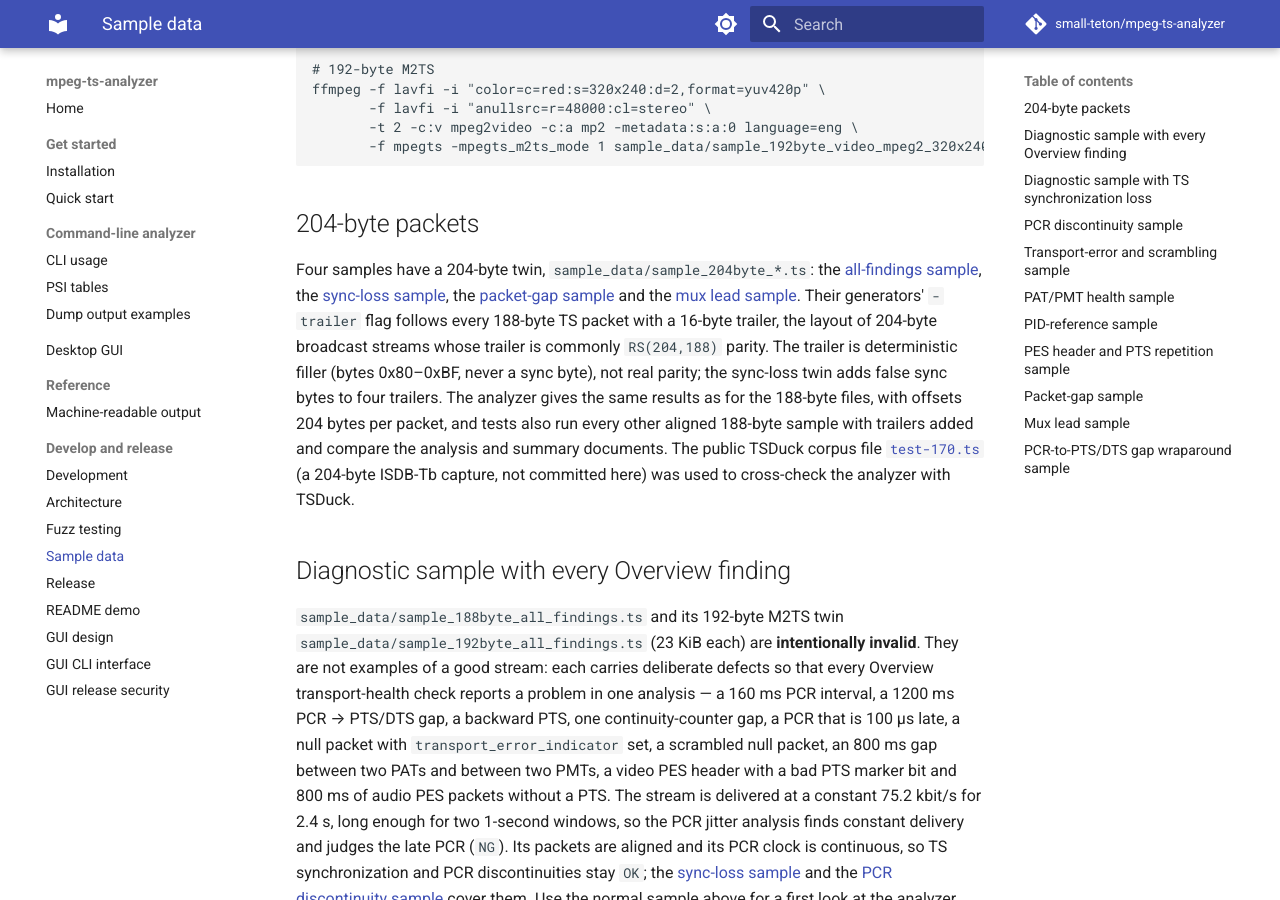
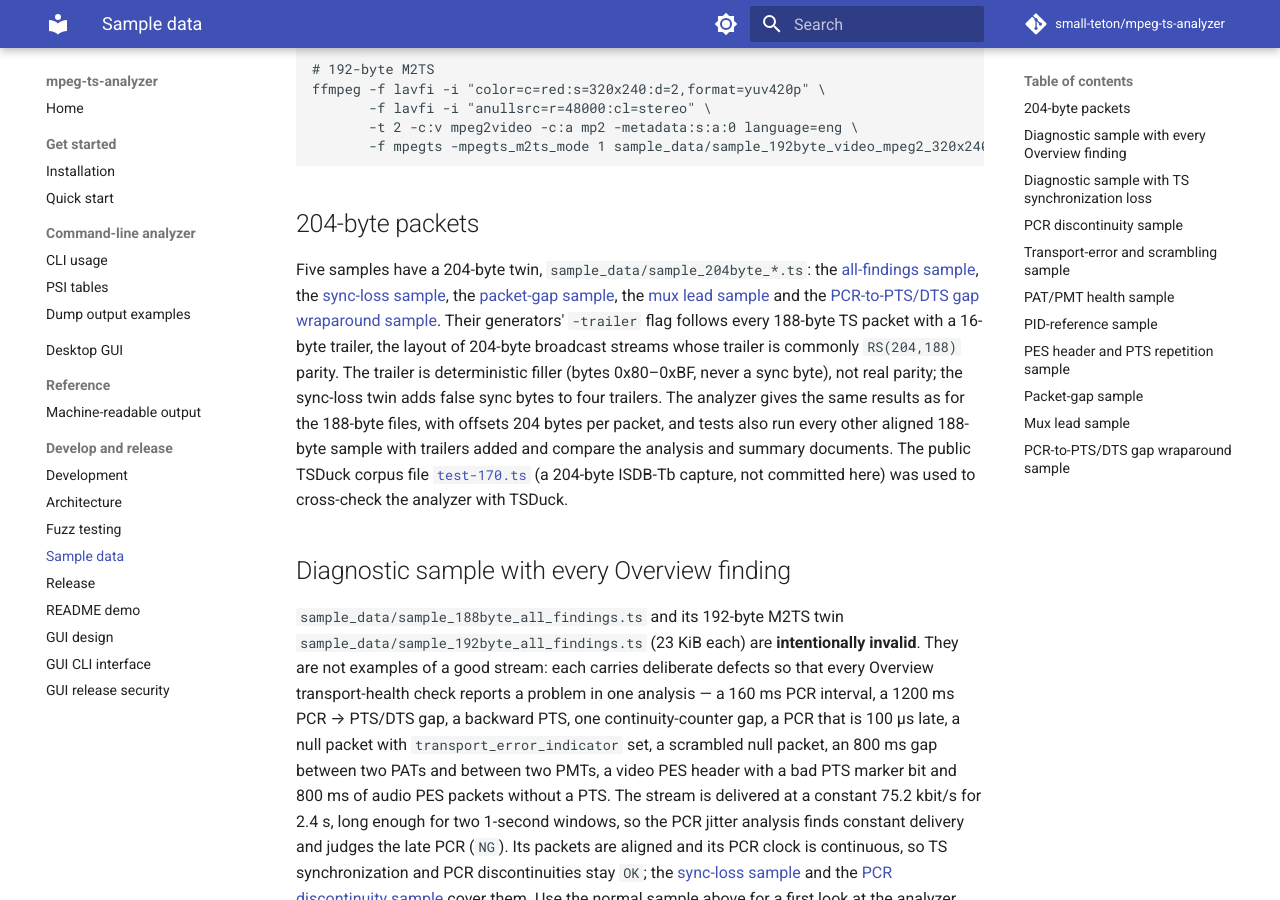
Before and after one commit to small-teton/mpeg-ts-analyzer, an MkDocs documentation site: the page built from docs/development/sample-data.md, in a window 1280 px wide and 900 px high, scrolled down 327 px. Built offline with MkDocs 1.6.1 and Material for MkDocs 9.7.7, drawn with Linux system fonts in a browser that asks for light colours; comment, search, counter and statistics services are not loaded.

Commit message:
List the PTS gap wraparound 204-byte twin in the sample-data overview
Follow-up to #193: #196 added sample_204byte_pts_gap_wraparound.ts, but the
204-byte overview still said four samples have a 204-byte twin.

Co-Authored-By: Claude Opus 5.5 <noreply@anthropic.com>

```diff
--- a/docs/development/sample-data.md
+++ b/docs/development/sample-data.md
@@ -20,10 +20,11 @@ ffmpeg -f lavfi -i "color=c=red:s=320x240:d=2,format=yuv420p" \
 
 ## 204-byte packets
 
-Four samples have a 204-byte twin, `sample_data/sample_204byte_*.ts`: the
+Five samples have a 204-byte twin, `sample_data/sample_204byte_*.ts`: the
 [all-findings sample](#diagnostic-sample-with-every-overview-finding), the
 [sync-loss sample](#diagnostic-sample-with-ts-synchronization-loss), the
-[packet-gap sample](#packet-gap-sample) and the [mux lead sample](#mux-lead-sample). Their generators' `-trailer` flag
+[packet-gap sample](#packet-gap-sample), the [mux lead sample](#mux-lead-sample)
+and the [PCR-to-PTS/DTS gap wraparound sample](#pcr-to-ptsdts-gap-wraparound-sample). Their generators' `-trailer` flag
 follows every 188-byte TS packet with a 16-byte trailer, the layout of 204-byte
 broadcast streams whose trailer is commonly `RS(204,188)` parity. The trailer
 is deterministic filler (bytes 0x80–0xBF, never a sync byte), not real parity;
```
